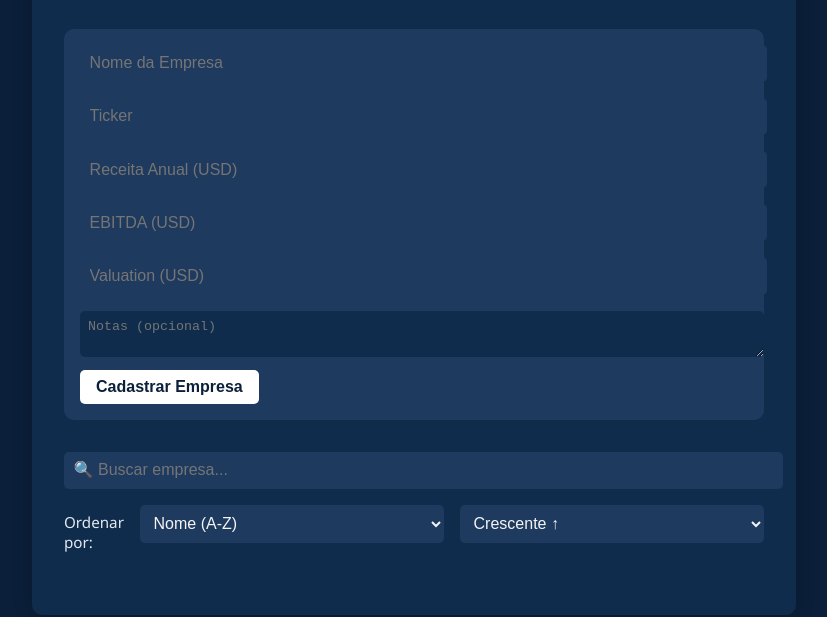
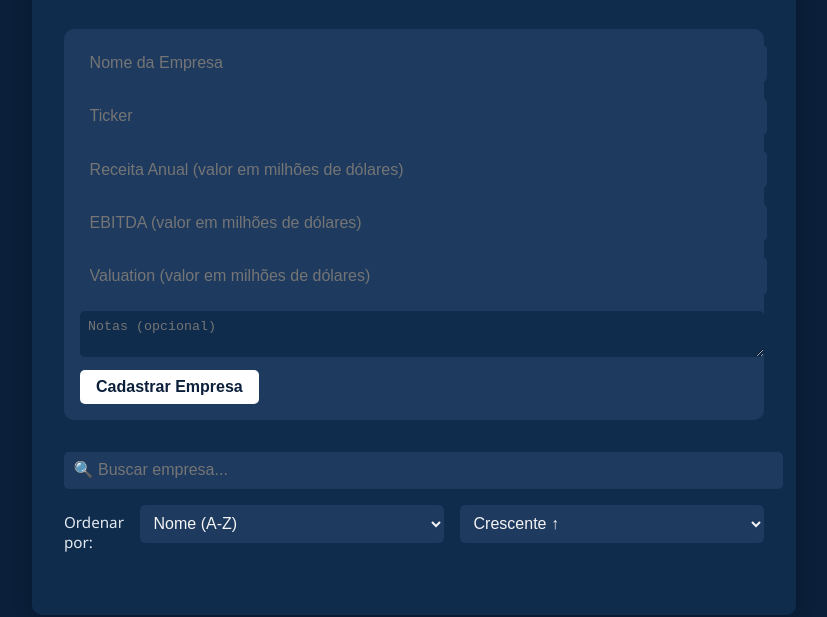
Before and after one commit to Rafaelmarinholink/testes, a plain HTML site: page index.html in a window 1280 px wide. Shown: the part 183-800 px from the top of the page, without its empty margins (226-1053 px from the left). Drawn offline with Linux system fonts and the light colour scheme; no server answers.

Commit message:
Update index.html

```diff
--- a/index.html
+++ b/index.html
@@ -41,9 +41,9 @@
     <form id="empresa-form">
       <input type="text" id="nome" placeholder="Nome da Empresa" required />
       <input type="text" id="ticker" placeholder="Ticker" required />
-      <input type="number" id="receita" placeholder="Receita Anual (USD)" required />
-      <input type="number" id="ebitda" placeholder="EBITDA (USD)" required />
-      <input type="number" id="valuation" placeholder="Valuation (USD)" required />
+      <input type="number" id="receita" placeholder="Receita Anual (valor em milhões de dólares)" required />
+      <input type="number" id="ebitda" placeholder="EBITDA (valor em milhões de dólares)" required />
+      <input type="number" id="valuation" placeholder="Valuation (valor em milhões de dólares)" required />
       <textarea id="notas" placeholder="Notas (opcional)"></textarea>
       <button type="submit">Cadastrar Empresa</button>
     </form>
```
